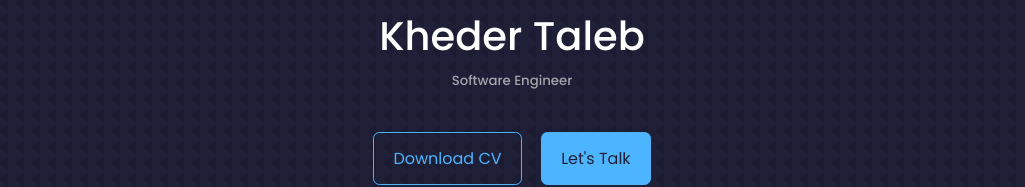
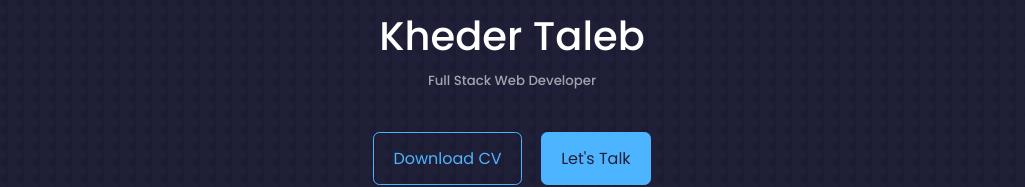
Before and after one commit to khederTa/MyPortfolio, a React (Create React App) app: page / in a window 1280 px wide. Shown: the part 133-320 px from the top of the page, without its empty margins (128-1153 px from the left). Built offline with nearby package versions, Linux system fonts and the light colour scheme.

Commit message:
Update Header.jsx

```diff
--- a/src/components/header/Header.jsx
+++ b/src/components/header/Header.jsx
@@ -9,7 +9,7 @@
       <div className="container header__container">
         <h5>Hello I'm</h5>
         <h1>Kheder Taleb</h1>
-        <h5 className="text-light">Software Engineer</h5>
+        <h5 className="text-light">Full Stack Web Developer</h5>
         <CTA />
         <HeaderSocials />
 
```
